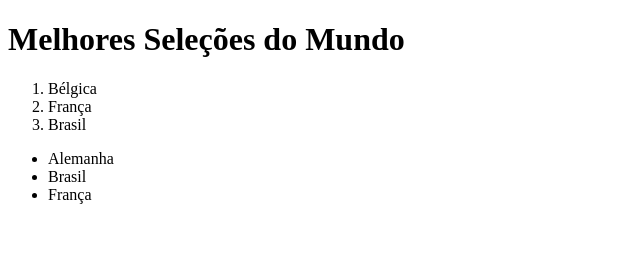
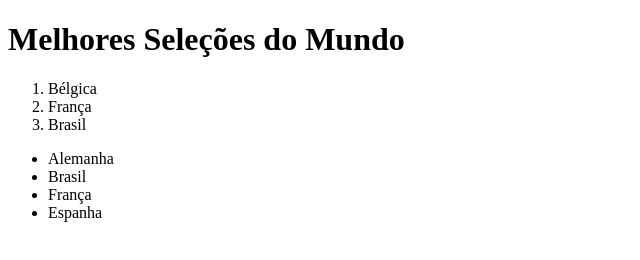
Before and after one commit to zennom/listas-html, a plain HTML site: page index.html in a window 1280 px wide. Shown: the full height of the page, 0-640 px from the left. Drawn offline with Linux system fonts and the light colour scheme.

Commit message:
Acresentei um pais na lista

```diff
--- a/index.html
+++ b/index.html
@@ -21,6 +21,7 @@
         <li>Alemanha</li>
         <li>Brasil</li>
         <li>França</li>
+        <li>Espanha</li>
     </ul>
 
 
```
Also changed, not shown: 1 other file.
